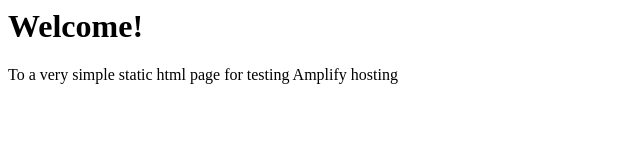
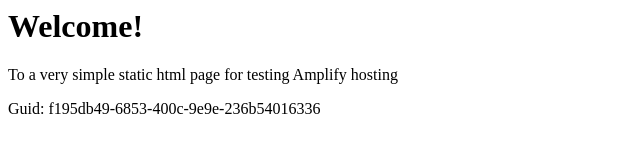
Before and after one commit to aws-aemilia-pdx/Github-PR-Commit-Integration-Test-DoNotTouch-v1-preprod-us-west-2, a website: page src/index.html in a window 1280 px wide. Shown: the whole page, without its empty margins (0-640 px from the left). Drawn offline with Linux system fonts and the light colour scheme.

Commit message:
commit from integ tests

```diff
--- a/src/index.html
+++ b/src/index.html
@@ -1,3 +1,5 @@
+
+
 <html lang="en">
 
 <head>
@@ -10,6 +12,6 @@
 <body>
     <h1>Welcome!</h1>
     <p>To a very simple static html page for testing Amplify hosting</p>
-</body>
+    <p>Guid: f195db49-6853-400c-9e9e-236b54016336</p></body>
 
 </html>
```
